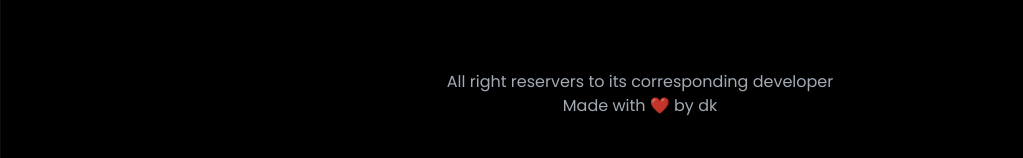
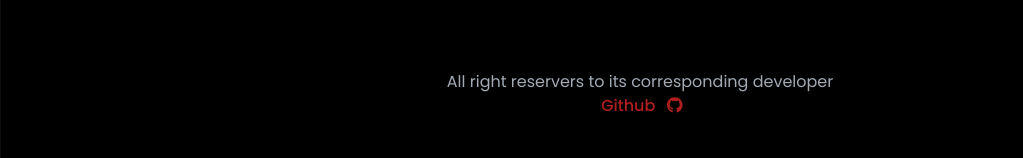
Before and after one commit to dipak-01/AnimeFlix, a React (Vite) app in the folder AnimeFlix_Frontend/: page /login in a window 1280 px wide. Shown: the part 882-1040 px from the top of the page, without its empty margins (0-1023 px from the left). Built offline with nearby package versions, Linux system fonts and the light colour scheme; no server answers; what unique-names-generator would draw is missing.

Commit message:
feat: Added GitHub repo link to the footer

```diff
--- a/AnimeFlix_Frontend/package.json
+++ b/AnimeFlix_Frontend/package.json
@@ -15,6 +15,8 @@
     "@eartho/one-client-react": "^2.0.12",
     "@emotion/react": "^11.11.4",
     "@emotion/styled": "^11.11.5",
+    "@fortawesome/fontawesome-svg-core": "^6.6.0",
+    "@fortawesome/free-brands-svg-icons": "^6.6.0",
     "@fortawesome/free-solid-svg-icons": "^6.5.2",
     "@fortawesome/react-fontawesome": "^0.2.2",
     "@heroicons/react": "^2.1.3",
--- a/AnimeFlix_Frontend/src/components/Footer.jsx
+++ b/AnimeFlix_Frontend/src/components/Footer.jsx
@@ -1,10 +1,16 @@
+import React from 'react';
+import { FontAwesomeIcon } from '@fortawesome/react-fontawesome';
+import { faGithub } from '@fortawesome/free-brands-svg-icons';
+
 export default () => {
   return (
     <>
       <div className=" bottom-0 mb-0 mt-auto   flex w-full items-center justify-center p-10 text-slate-300">
         <p>
           All right reservers to its corresponding developer <br />
-          Made with ❤️ by dk
+
+          <a href="https://github.com/dipak-01/AnimeFlix" target='blank'><span  className="ml-1 text-red-600 font-medium">Github<FontAwesomeIcon icon={faGithub} className="ml-3 text-red-600" /></span>
+          </a>
         </p>
       </div>
     </>
```
Also changed, not shown: 1 other file (tests, documents, lock files or other folders).
